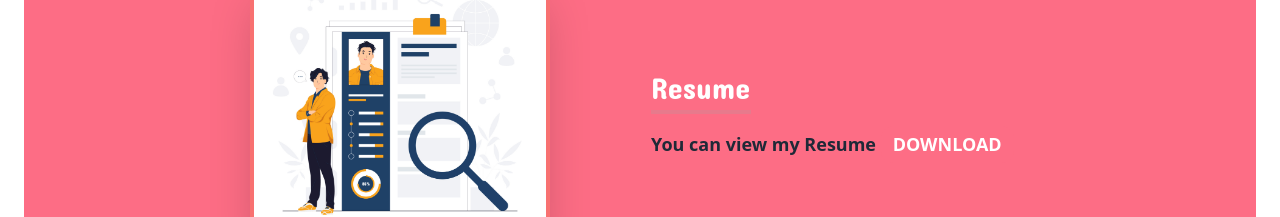
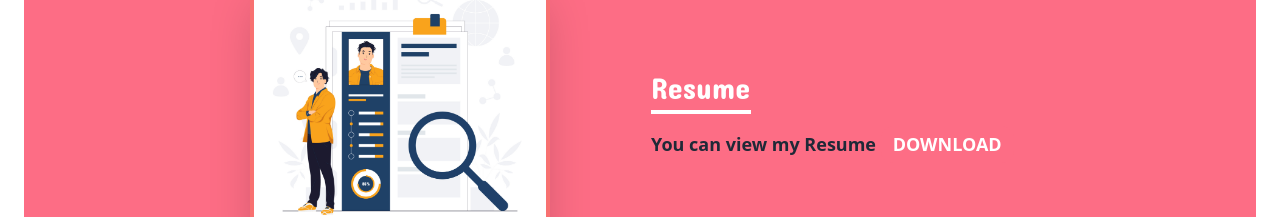
Before and after one commit to AMDHAAROON/portfolio, a React (Create React App) app: page / in a window 1280 px wide. Shown: the part 1897-2114 px from the top of the page. Built offline with nearby package versions, Linux system fonts and the light colour scheme; a web font is replaced by a local one.

Commit message:
minro changes

```diff
--- a/src/components/resume.js
+++ b/src/components/resume.js
@@ -11,7 +11,7 @@ export default function Resume(){
         <div className=' md:w-1/2 my-auto  '>
         <div className='flex flex-col pt-5 text-center md:text-start '>
 
-            <h1 className='text-3xl text-white font-marker pb-1  md:border-b-4 border-dkflame md:w-[100px]'>Resume</h1>
+            <h1 className='text-3xl text-white font-marker pb-1  md:border-b-4 border-white md:w-[100px]'>Resume</h1>
         <p className='font-bold pt-3 text-gray-800 text-lg leading-relaxed'>You can view my Resume <a ><button className=' uppercase text-white px-3 py-1 bg-flame hover:bg-dkflame rounded-xl'><a href={config.link}>Download</a></button></a></p>
 
             </div>
```
